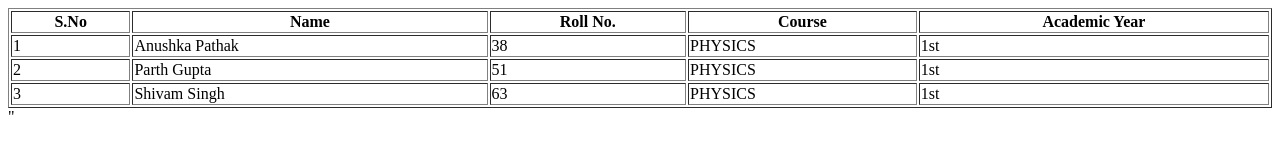
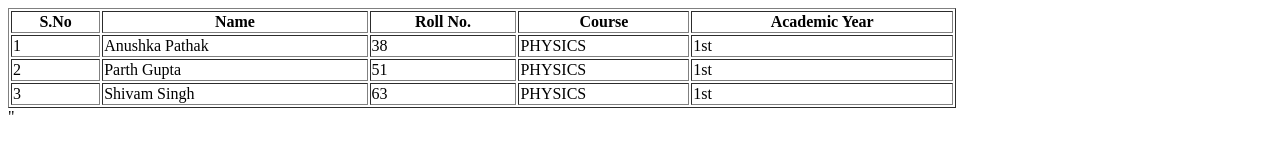
Before and after one commit to parthguptax007/python_practicals, a plain HTML site: page HTML-CSS_proj/Detail.html in a window 1280 px wide. Drawn offline with Linux system fonts and the light colour scheme.

Commit message:
Detail Table Ver_2

```diff
--- a/HTML-CSS_proj/Detail.html
+++ b/HTML-CSS_proj/Detail.html
@@ -6,7 +6,7 @@
         </title>
     </head>
     <body>
-        <table border="1" style="width:100%";text-align:center;">
+        <table border="1" style="width:75%";text-align:center;">
         <tr>
             <th>S.No</th>
             <th>Name</th>
```
